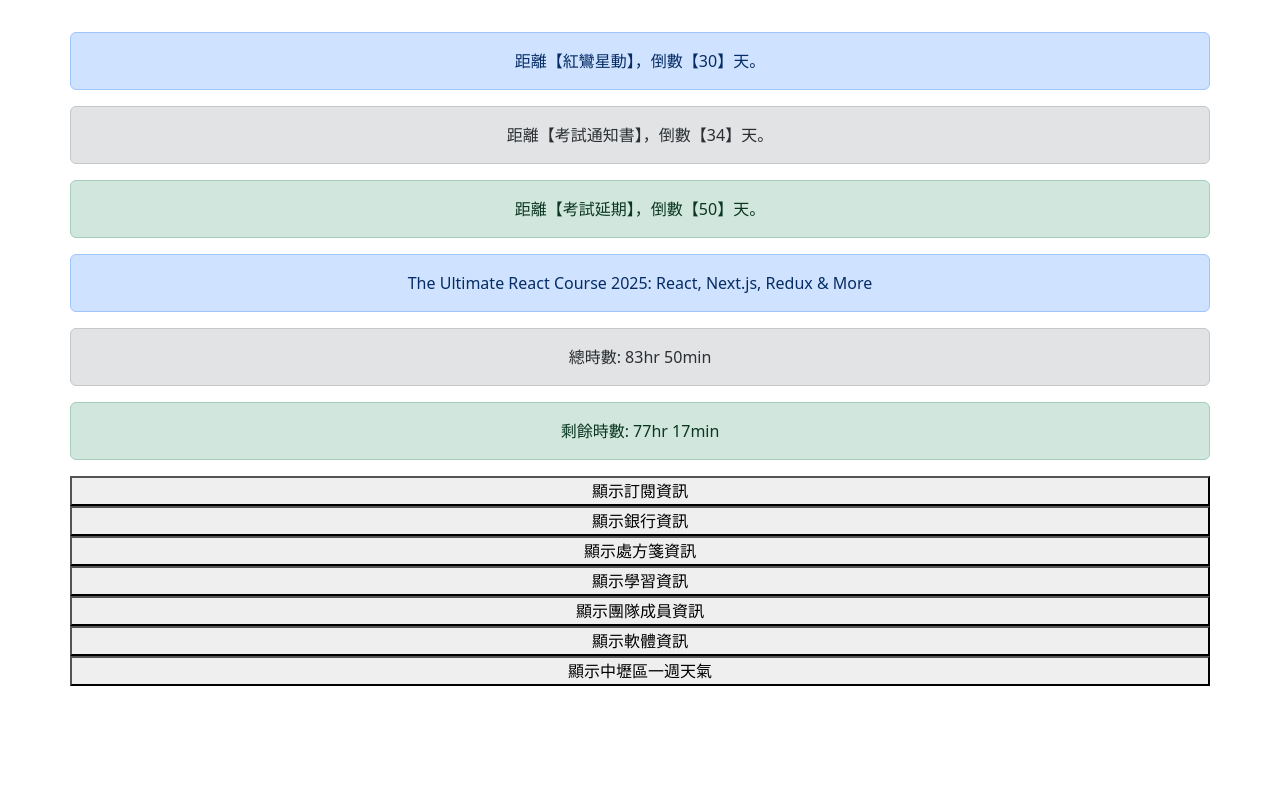
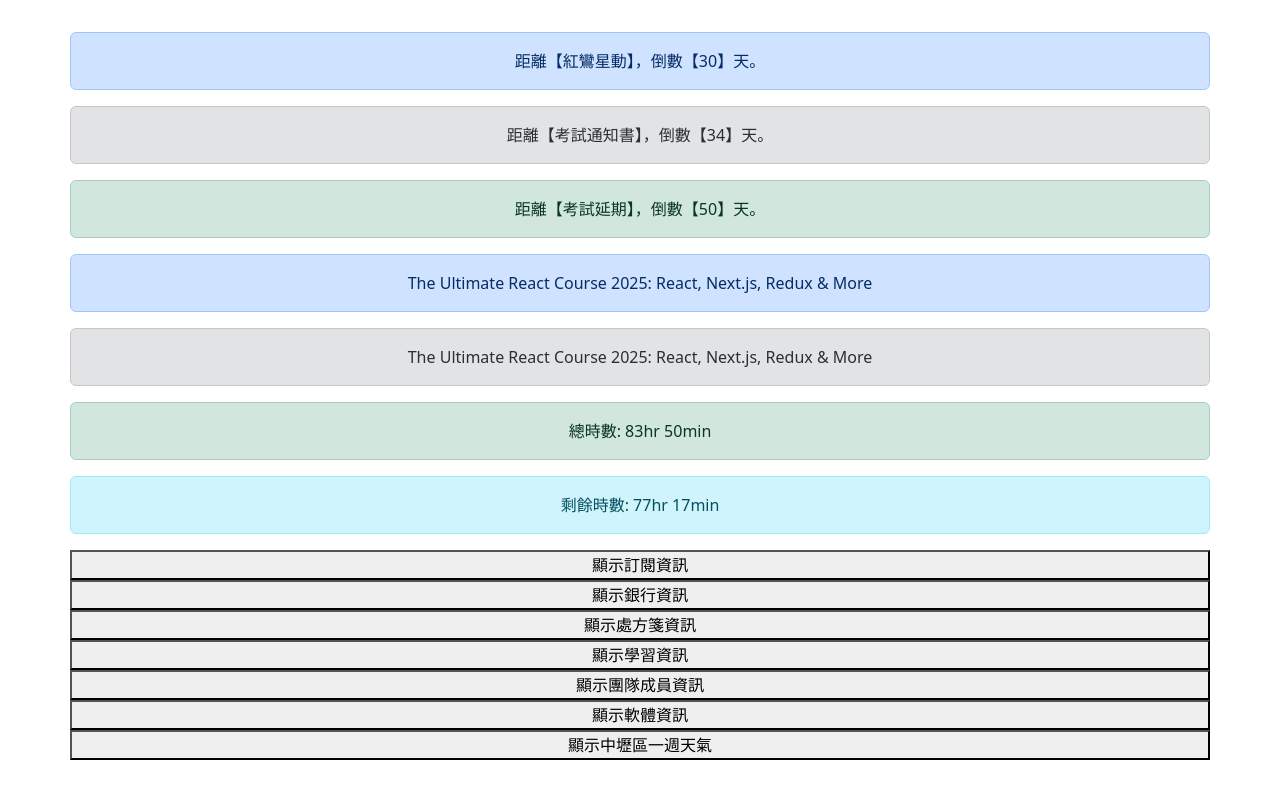
Before and after one commit to goldshoot0720/react20250705, a React (Vite) app: page / in a window 1280 px wide. Built offline with nearby package versions, Linux system fonts and the light colour scheme.

Commit message:
react20250705 MyCourseCountDown myviewed 5

```diff
--- a/src/MyCourseCountDown.jsx
+++ b/src/MyCourseCountDown.jsx
@@ -29,9 +29,12 @@
         {mytitle}
       </div>
       <div className="alert alert-secondary" role="alert">
+        {mytitle}
+      </div>
+      <div className="alert alert-success" role="alert">
         總時數: {totalHours}hr {remainingMinutes}min
       </div>
-      <div className="alert alert-success" role="alert">
+      <div className="alert alert-info" role="alert">
         剩餘時數: {totalHours2}hr {remainingMinutes2}min
       </div>
     </>
```
